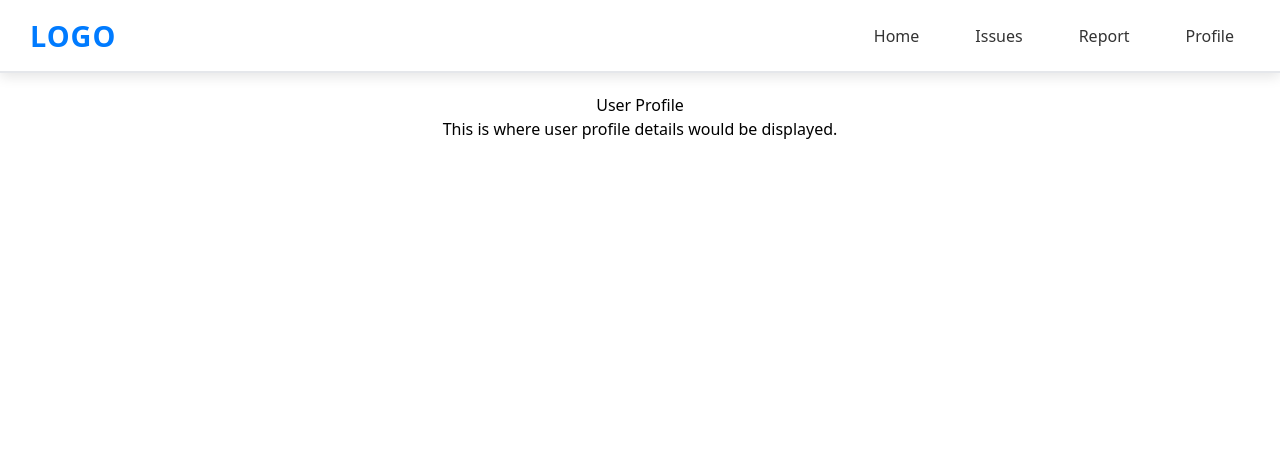
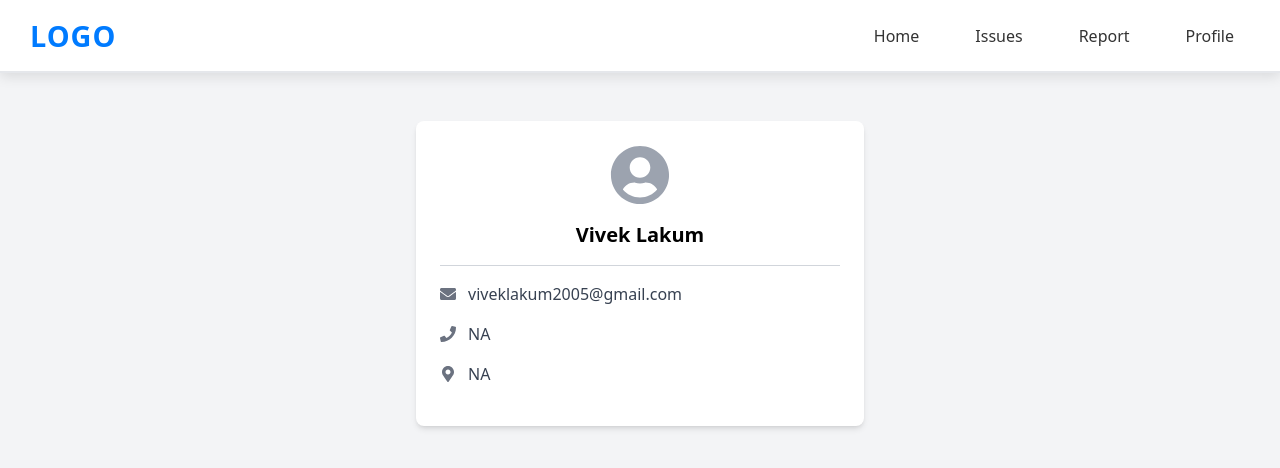
Before and after one commit to srimanikantaBattu/UrbanX, a React (Create React App) app in the folder client/: page /profile in a window 1280 px wide. Shown: the top 468 px of the page. Built offline with nearby package versions, Linux system fonts and the light colour scheme; a web font is replaced by a local one.

Commit message:
navigation changes

```diff
--- a/client/package.json
+++ b/client/package.json
@@ -13,6 +13,7 @@
     "react-datepicker": "^7.5.0",
     "react-dom": "^18.3.1",
     "react-hook-form": "^7.53.1",
+    "react-icons": "^5.3.0",
     "react-router-dom": "^6.27.0",
     "react-scripts": "5.0.1",
     "recharts": "^2.13.0",
--- a/client/src/components/Login.jsx
+++ b/client/src/components/Login.jsx
@@ -18,7 +18,7 @@ function Login() {
       if(result.data.message==='login success'){
         localStorage.setItem('emailId',data.emailId);
         alert('login successfull')
-        navigate('/leaks');
+        navigate('/homewater');
       }
       else if(result.data.message==='Invalid Email'){
         alert('Invalid Email')
--- a/client/src/components/Water/IssuesContext.jsx
+++ b/client/src/components/Water/IssuesContext.jsx
@@ -1,6 +1,6 @@
 import React, { createContext, useContext, useState } from 'react';
 
-// Create a context for issues
+
 const IssuesContext = createContext();
 
 export const useIssues = () => {
--- a/client/src/components/Water/Profile.jsx
+++ b/client/src/components/Water/Profile.jsx
@@ -1,13 +1,39 @@
 import React from 'react';
 import Navbar from './Navbar';
+import { FaEnvelope, FaPhone, FaMapMarkerAlt, FaUserCircle } from 'react-icons/fa';
 
 const Profile = () => {
+    // Retrieve email from local storage
+    const emailId = localStorage.getItem('emailId') || "viveklakum2005@gmail.com";
+    const name = "Vivek Lakum";  // You can replace this with the actual name from localStorage or API call
+    const phoneNumber = ""; // Placeholder for phone number, replace with actual data
+    const address = "NA";  // Replace this with the user's actual address if available
+
     return (
-        <div>
+        <div className="min-h-screen bg-gray-100">
             <Navbar />
-            <div style={{ padding: '20px', textAlign: 'center' }}>
-                <h2>User Profile</h2>
-                <p>This is where user profile details would be displayed.</p>
+            <div className="flex justify-center items-center py-12">
+                <div className="w-full max-w-md bg-white rounded-lg shadow-md p-6">
+                    <div className="flex flex-col items-center">
+                        <FaUserCircle className="text-gray-400 text-6xl mb-4" />
+                        <h3 className="text-xl font-semibold">{name}</h3>
+                        <hr className="my-4 w-full border-gray-300" />
+                        <div className="text-left w-full">
+                            <div className="flex items-center mb-4">
+                                <FaEnvelope className="text-gray-500 mr-3" />
+                                <p className="text-gray-700">{emailId}</p>
+                            </div>
+                            <div className="flex items-center mb-4">
+                                <FaPhone className="text-gray-500 mr-3" />
+                                <p className="text-gray-700">{phoneNumber || "NA"}</p>
+                            </div>
+                            <div className="flex items-center mb-4">
+                                <FaMapMarkerAlt className="text-gray-500 mr-3" />
+                                <p className="text-gray-700">{address}</p>
+                            </div>
+                        </div>
+                    </div>
+                </div>
             </div>
         </div>
     );
```
Also changed, not shown: 1 other file (tests, documents, lock files or other folders).
